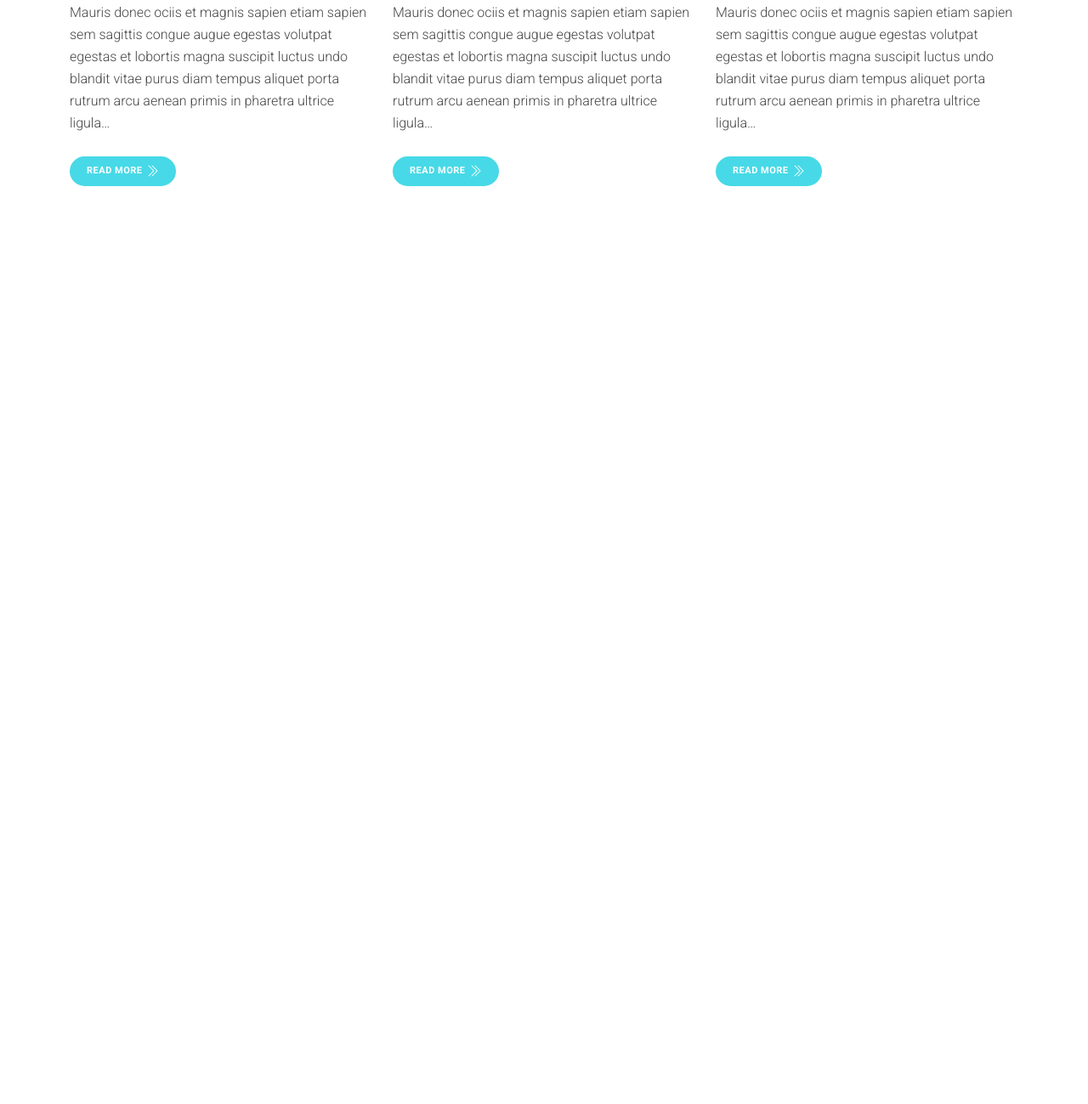
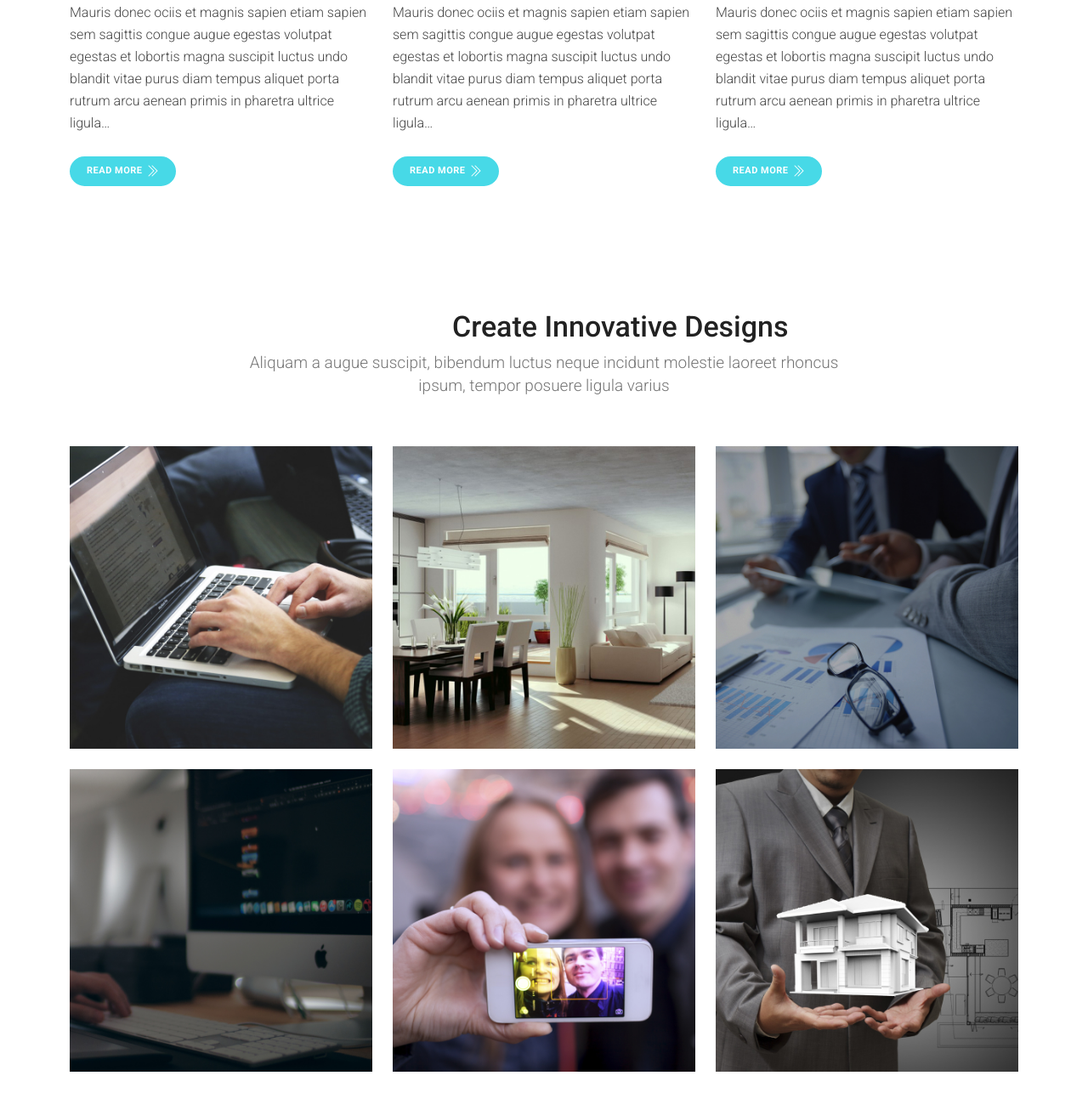
Before and after one commit to salarissa321/project9, a plain HTML site: page index.html in a window 1280 px wide. Shown: the part 4444-5743 px from the top of the page at 85% size. Before the commit the page ends 4711 px from the top, so only its background shows below. Drawn offline with nearby package versions, Linux system fonts and the light colour scheme.

Commit message:
add Fotos

```diff
--- a/css/style.css
+++ b/css/style.css
@@ -301,3 +301,40 @@ text-decoration: none;
 .myicons{
 
 }
+
+.myspan2{
+    font-size: 34px;
+    line-height: 42px;
+    font-weight: 500;
+    margin-bottom: 10px;
+    margin: 0;
+    color: #222;
+    text-align: center;
+    margin-left: 450px;
+    padding-top: 20px;
+}
+
+.myuntertitel{
+    color: #757575;
+    font-size: 19px;
+    line-height: 27px;
+    padding: 0 5%;
+    font-weight: 300;
+    margin: 0 0 10px;
+    text-align: center;
+}
+
+
+.mybild{
+    max-width: 100%;
+height: auto;
+display: inline-block;
+}
+
+
+.mybild2{
+    max-width: 100%;
+    height: auto;
+    display: inline-block;
+
+}
--- a/index.html
+++ b/index.html
@@ -224,7 +224,7 @@
   </div>
 </div>
 
-<span class="myspan">
+  <span class="myspan">
   <div class="container">
   <h3 class="mysubtitel">Latest Blog Posts</h3>
   <p class="mytext">Aliquam a augue suscipit, bibendum luctus neque incidunt molestie laoreet rhoncus  <br>ipsum, tempor posuere ligula varius</p>
@@ -265,8 +265,33 @@
       </div>
     </div>
   </div>
-</span>
+  </span>
 
+
+  <div class="container py-5 mt-5">
+    <span class="myspan2 ">Create Innovative Designs</span>
+    <p class="myuntertitel pt-2">Aliquam a augue suscipit, bibendum luctus neque incidunt molestie laoreet rhoncus <br>ipsum, tempor posuere ligula varius </p>
+    <div class="row py-5">
+      <div class="col-lg-4">
+        <img class="mybild" src="images/img-1.jpg" alt="">
+      </div>
+      <div class="col-lg-4">
+        <img class="mybild" src="images/img-2.jpg" alt="">
+      </div>
+      <div class="col-lg-4">
+        <img class="mybild" src="images/img-3.jpg" alt="">
+      </div>
+      <div class="col-lg-4">
+        <img class="mybild2 mt-4" src="images/img-4.jpg" alt="">
+      </div>
+      <div class="col-lg-4">
+        <img class="mybild2 mt-4" src="images/img-5.jpg" alt="">
+      </div>
+      <div class="col-lg-4">
+        <img class="mybild2 mt-4" src="images/img-6.jpg" alt="">
+      </div>
+    </div>
+  </div>
 
 
 
```
Also changed, not shown: images/img-1.jpg (added), images/img-2.jpg (added), images/img-3.jpg (added), images/img-4.jpg (added), images/img-5.jpg (added), images/img-6.jpg (added).
